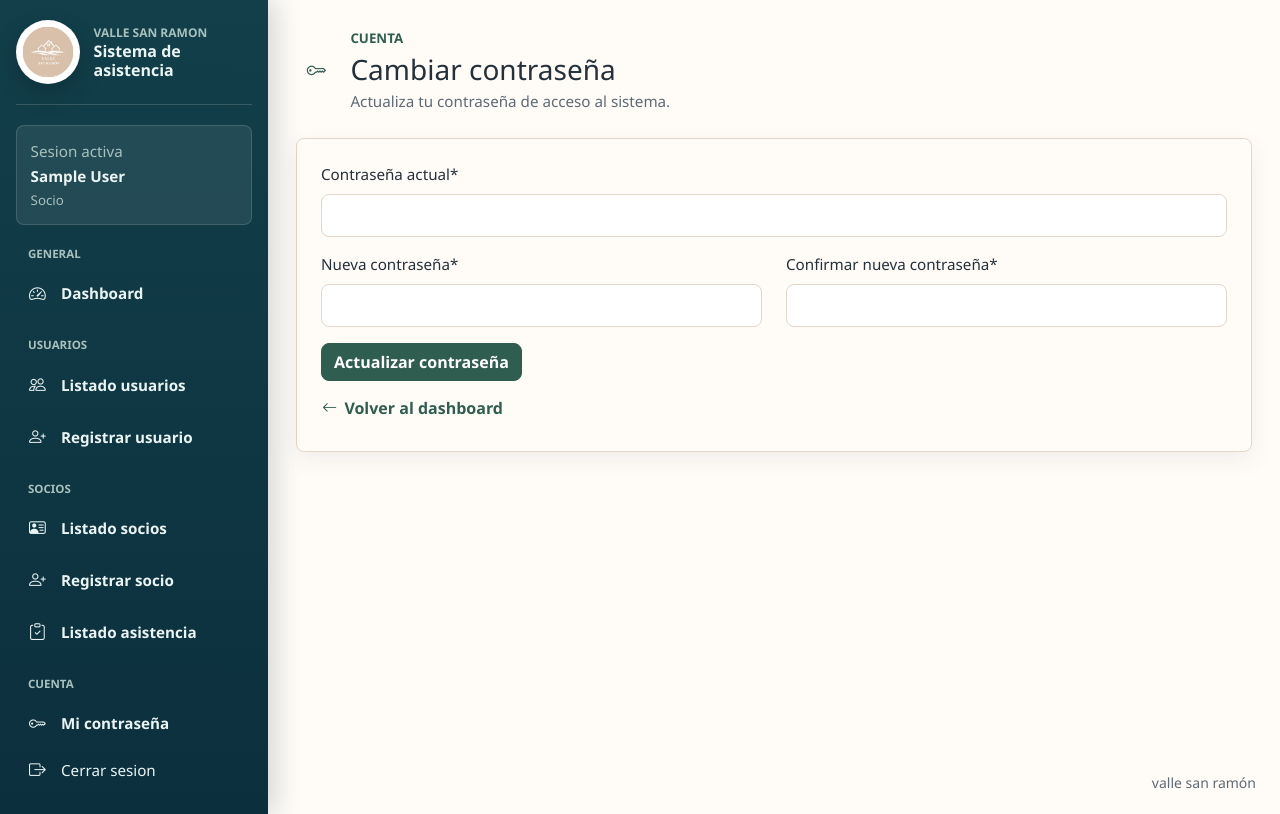
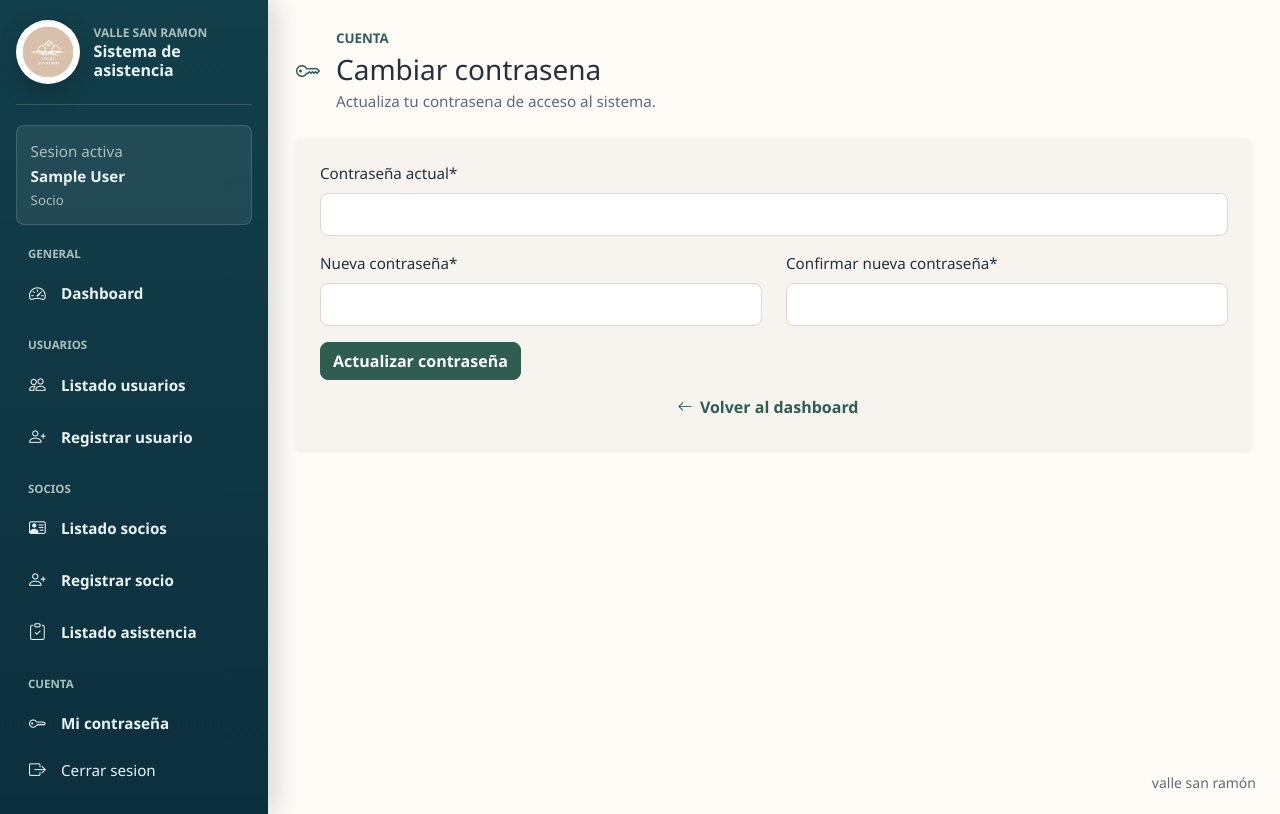
Before and after one commit to alejandrossm/sanramon, a Django app: page /mi-contrasena/ in a window 1280 px wide. Run offline with Django 5.2, Linux system fonts and the light colour scheme; the visitor is signed in with stand-in values (Sample User, id 1); some libraries are stand-ins or nearby versions.

Commit message:
CSS optimizado completo

```diff
--- a/static/css/styles.css
+++ b/static/css/styles.css
@@ -321,97 +321,12 @@ h6,
     --bs-btn-active-border-color: #fff8ef;
 }
 
-.page-heading {
-    margin-bottom: 1.5rem;
-}
-
-.page-title-row {
-    display: flex;
-    gap: 0.85rem;
-    align-items: center;
-    min-width: 0;
-}
-
-.page-title-row>div {
-    min-width: 0;
-}
-
-.page-icon {
-    display: inline-grid;
-    place-items: center;
-    color: var(--color-primary);
-    background: transparent;
-    border: 0;
-    border-radius: 0;
-}
-
-.page-icon {
-    width: 2.55rem;
-    height: 2.55rem;
-}
-
-.page-icon .app-icon {
-    font-size: 1.2rem;
-}
-
-.page-heading h1,
-.auth-panel h1,
-.status-panel h2,
-.app-card h2 {
-    color: var(--color-text);
-}
-
 .text-muted {
     color: var(--color-text-muted) !important;
 }
 
 .text-primary {
     color: var(--color-primary) !important;
-}
-
-.auth-shell {
-    display: grid;
-    min-height: calc(100vh - 7rem);
-    place-items: center;
-}
-
-.auth-panel,
-.form-panel,
-.status-panel,
-.app-card,
-.app-table {
-    background: var(--color-surface);
-    border: 1px solid var(--app-border);
-    border-radius: 8px;
-    box-shadow: var(--shadow-panel-soft);
-}
-
-.auth-panel {
-    width: min(100%, 440px);
-    padding: 2rem;
-    border-top: 4px solid var(--color-logo-sand);
-    box-shadow: var(--shadow-panel);
-}
-
-.form-panel,
-.status-panel {
-    padding: 1.5rem;
-}
-
-.status-panel {
-    border-left: 4px solid var(--color-logo-sand);
-}
-
-.status-panel h2 .app-icon {
-    color: var(--color-secondary);
-}
-
-.app-card {
-    border-top: 4px solid var(--color-secondary);
-}
-
-.app-table {
-    overflow: hidden;
 }
 
 .table thead th {
@@ -535,23 +450,6 @@ h6,
 .form-select:focus {
     border-color: var(--color-secondary);
     box-shadow: 0 0 0 0.2rem rgba(60, 122, 115, 0.18);
-}
-
-/* Focus invertido en formularios de usuarios: el campo queda blanco al enfocarse. */
-.registro-usuario-panel .form-control,
-.registro-usuario-panel .form-select,
-.edicion-usuario-panel .form-control,
-.edicion-usuario-panel .form-select {
-    background-color: var(--color-logo-sand-light);
-}
-
-.registro-usuario-panel .form-control:focus,
-.registro-usuario-panel .form-select:focus,
-.edicion-usuario-panel .form-control:focus,
-.edicion-usuario-panel .form-select:focus {
-    background-color: #fff;
-    border-color: var(--color-primary);
-    box-shadow: 0 0 0 0.2rem rgba(47, 93, 80, 0.22);
 }
 
 .form-check-input:checked {
--- a/usuarios/templates/usuarios/cambiar_mi_password.html
+++ b/usuarios/templates/usuarios/cambiar_mi_password.html
@@ -1,23 +1,21 @@
 {% extends "base.html" %}
 {% load crispy_forms_tags %}
 
-{% block title %}Cambiar contraseña | Sistema San Ramon{% endblock %}
+{% block title %}Cambiar contrasena | Sistema San Ramon{% endblock %}
 
 {% block content %}
-<div class="page-heading">
-    <div class="page-title-row">
-        <span class="page-icon">
-            {% include "includes/icon.html" with name="key" %}
-        </span>
+<div class="mb-4">
+    <div class="d-flex align-items-center gap-3">
+        {% include "includes/icon.html" with name="key" classes="fs-4 text-primary" %}
         <div>
-    <p class="text-uppercase text-primary fw-semibold small mb-1">Cuenta</p>
-    <h1 class="h3 mb-1">Cambiar contraseña</h1>
-    <p class="text-muted mb-0">Actualiza tu contraseña de acceso al sistema.</p>
+            <p class="text-uppercase text-primary fw-semibold small mb-1">Cuenta</p>
+            <h1 class="h3 mb-1">Cambiar contrasena</h1>
+            <p class="text-muted mb-0">Actualiza tu contrasena de acceso al sistema.</p>
         </div>
     </div>
 </div>
 
-<section class="form-panel">
+<section class="card shadow-sm border-0 p-4">
     {% crispy form %}
     {% if user.rol == 'SOCIO' and not user.is_superuser %}
         <a href="{% url 'usuarios:mis_asistencias' %}" class="btn btn-link ps-0 mt-2">
--- a/usuarios/templates/usuarios/dashboard.html
+++ b/usuarios/templates/usuarios/dashboard.html
@@ -4,10 +4,8 @@
 {% block content %}
 <section class="d-grid gap-3">
     <div class="d-flex flex-column flex-lg-row justify-content-between gap-3 align-items-lg-center">
-        <div class="page-title-row flex-lg-shrink-0">
-            <span class="page-icon">
-                {% include "includes/icon.html" with name="chart-bar" %}
-            </span>
+        <div class="d-flex align-items-center gap-3 flex-lg-shrink-0">
+            {% include "includes/icon.html" with name="chart-bar" classes="fs-4 text-primary" %}
             <div>
                 <p class="text-uppercase text-primary fw-semibold small mb-1">Resumen operativo</p>
                 <h2 class="h3 mb-1">Usuarios registrados</h2>
```
Also changed, not shown: usuarios/templates/usuarios/editar_socio.html (+4 -6 lines), usuarios/templates/usuarios/editar_usuario.html (+4 -6 lines), usuarios/templates/usuarios/listado_socios.html (+4 -6 lines), usuarios/templates/usuarios/listado_socios_asistencia.html (+4 -6 lines), usuarios/templates/usuarios/listado_usuarios.html (+4 -6 lines), usuarios/templates/usuarios/login.html (+6 -6 lines), usuarios/templates/usuarios/mis_asistencias.html (+5 -7 lines), usuarios/templates/usuarios/registro_socio.html (+4 -6 lines), usuarios/templates/usuarios/registro_usuario.html (+4 -6 lines).
